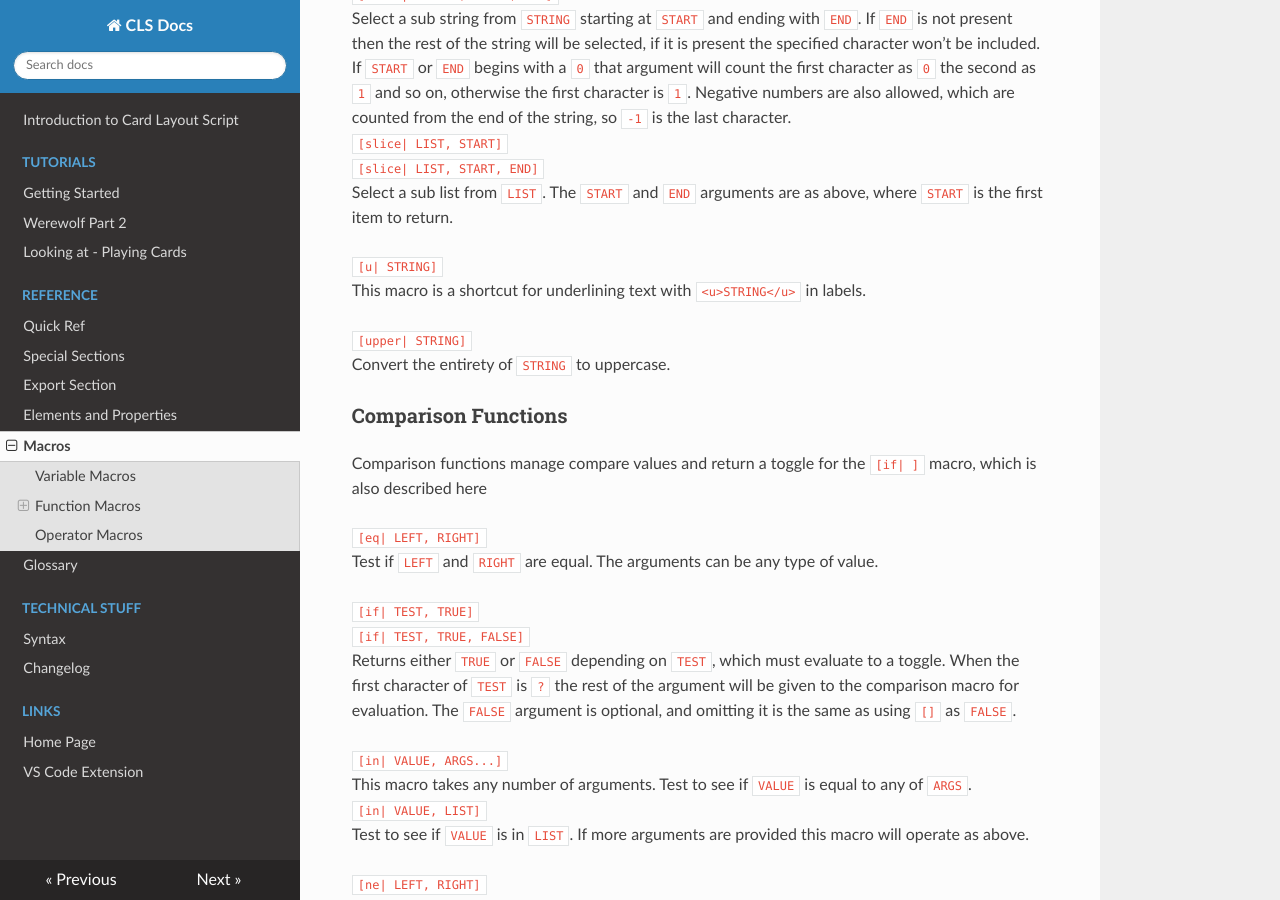
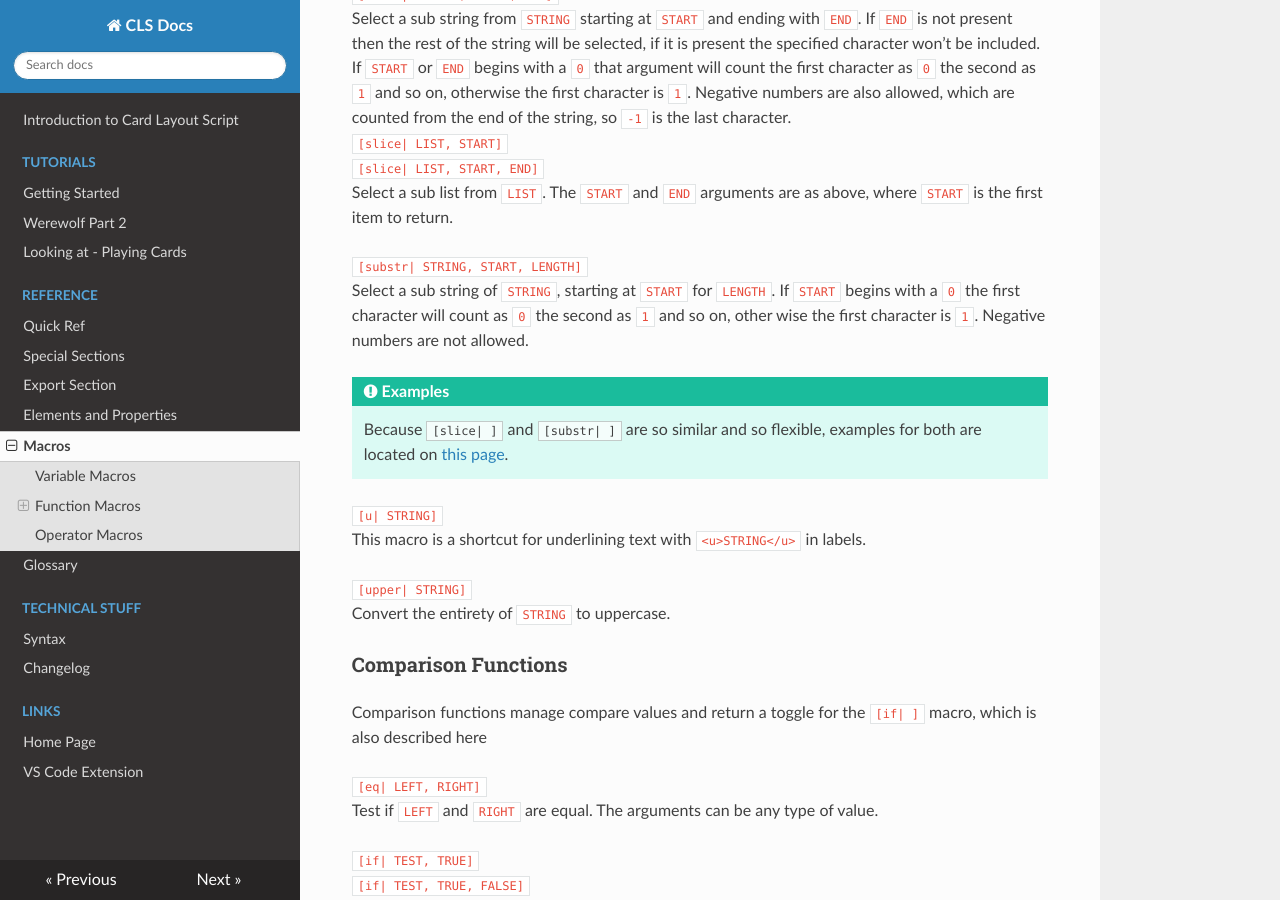
Before and after one commit to codlark/cls-docs, an MkDocs documentation site: the page built from docs/Macros.md, in a window 1280 px wide and 900 px high, scrolled down 2158 px. Built offline with MkDocs 1.6.1, drawn with Linux system fonts in a browser that asks for light colours.

Commit message:
added back substr

```diff
--- a/docs/Macros.md
+++ b/docs/Macros.md
@@ -69,6 +69,11 @@ Select a sub string from `STRING` starting at `START` and ending with `END`. If
 `[slice| LIST, START, END]`
 Select a sub list from `LIST`. The `START` and `END` arguments are as above, where `START` is the first item to return.
 
+`[substr| STRING, START, LENGTH]`
+Select a sub string of `STRING`, starting at `START` for `LENGTH`. If `START` begins with a `0` the first character will count as `0` the second as `1` and so on, other wise the first character is `1`. Negative numbers are not allowed.
+
+!!! tip "Examples"
+    Because `[slice| ]` and `[substr| ]` are so similar and so flexible, examples for both are located on  [this page](../Selecting-Strings/).
 
 `[u| STRING]`
 This macro is a shortcut for underlining text with `<u>STRING</u>` in labels.
```
Also changed, not shown: docs/Selecting-Strings.md (added, +42 -0 lines).
